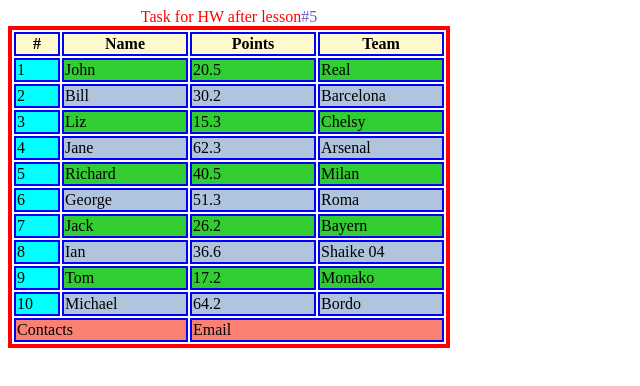
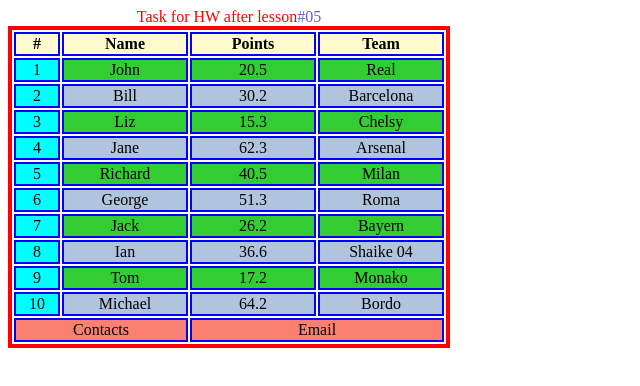
Before and after one commit to SSKKEELLEETT/car-shop-form-table, a plain HTML site: page index.html in a window 1280 px wide. Shown: the whole page, without its empty margins (0-640 px from the left). Drawn offline with Linux system fonts and the light colour scheme.

Commit message:
error-correction

```diff
--- a/index.html
+++ b/index.html
@@ -8,7 +8,7 @@
 </head>
 <body>
     <table>
-        <caption>Task for HW after lesson<span>#5</span></caption>
+        <caption>Task for HW after lesson</caption>
         <thead>
             <tr>
                 <th>#</th>
--- a/table.css
+++ b/table.css
@@ -1,10 +1,12 @@
 table{
     border: 4px solid red;
+    text-align: center;
 }
 caption{
     color: red;
 }
-caption>span{
+caption::after{
+    content: "#05";
     color: slateblue;
 }
 thead>tr{
```
